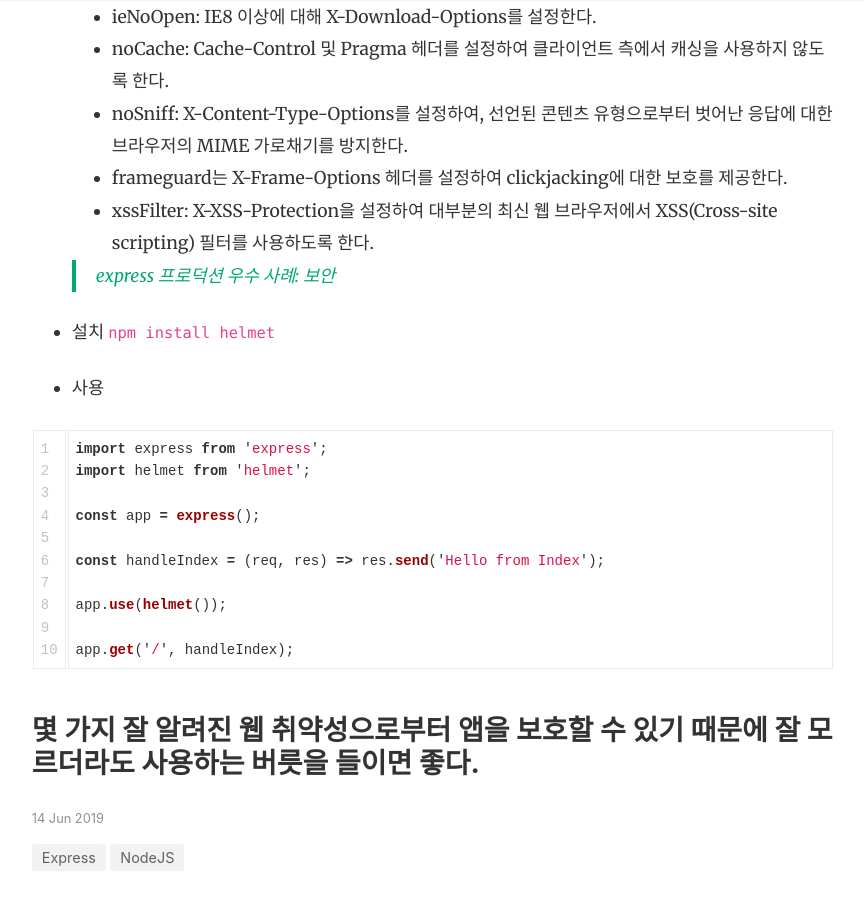
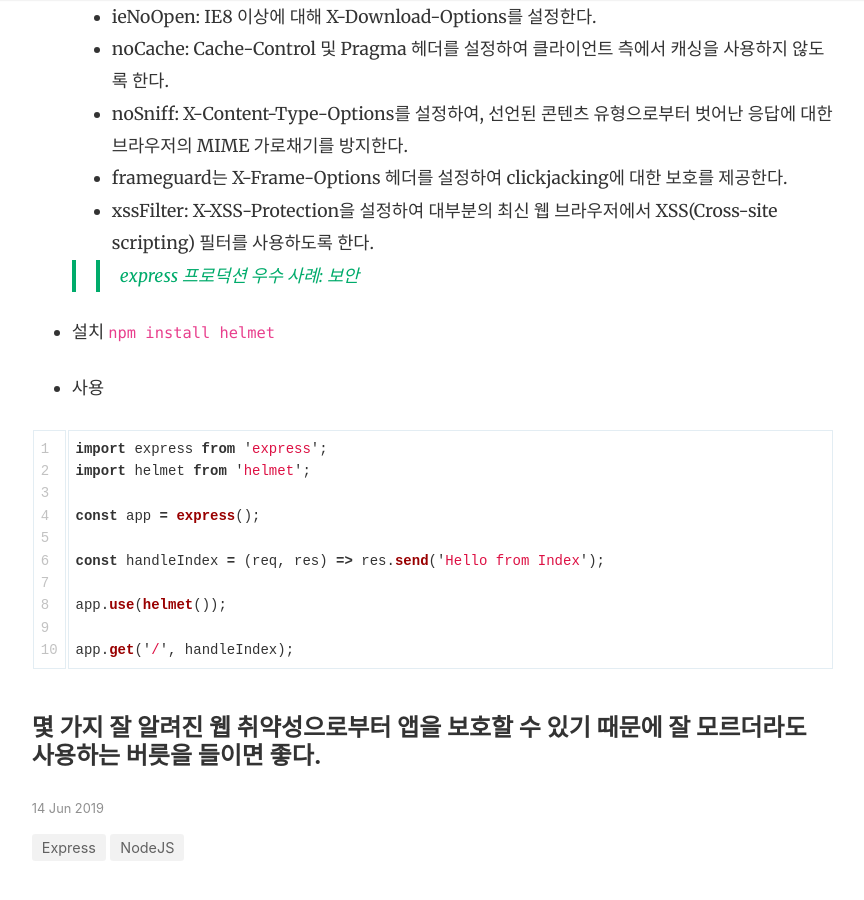
Before and after one commit to Hyegyeong310/blog, a Jekyll site: the page built from _posts/2019-06-14-Helmet Middlewares.md, in a window 1280 px wide and 900 px high, scrolled down 1260 px. Shown: the whole window, without its empty margins (207-1071 px from the left). Built offline with Jekyll 4.4.1, drawn with Linux system fonts in a browser that asks for light colours; nearby versions of some CDN libraries; comment, search, counter and statistics services are not loaded.

````diff
--- a/_posts/2019-06-14-Helmet Middlewares.md
+++ b/_posts/2019-06-14-Helmet Middlewares.md
@@ -25,7 +25,7 @@ sitemap:
   - frameguard는 X-Frame-Options 헤더를 설정하여 clickjacking에 대한 보호를 제공한다.
   - xssFilter: X-XSS-Protection을 설정하여 대부분의 최신 웹 브라우저에서 XSS(Cross-site scripting) 필터를 사용하도록 한다.
 
-  > [express 프로덕션 우수 사례: 보안](https://expressjs.com/ko/advanced/best-practice-security.html)
+  > > [express 프로덕션 우수 사례: 보안](https://expressjs.com/ko/advanced/best-practice-security.html)
 
 - 설치
   `npm install helmet`
@@ -45,4 +45,4 @@ app.use(helmet());
 app.get('/', handleIndex);
 ```
 
-### 몇 가지 잘 알려진 웹 취약성으로부터 앱을 보호할 수 있기 때문에 잘 모르더라도 사용하는 버릇을 들이면 좋다.
+#### 몇 가지 잘 알려진 웹 취약성으로부터 앱을 보호할 수 있기 때문에 잘 모르더라도 사용하는 버릇을 들이면 좋다.
````
